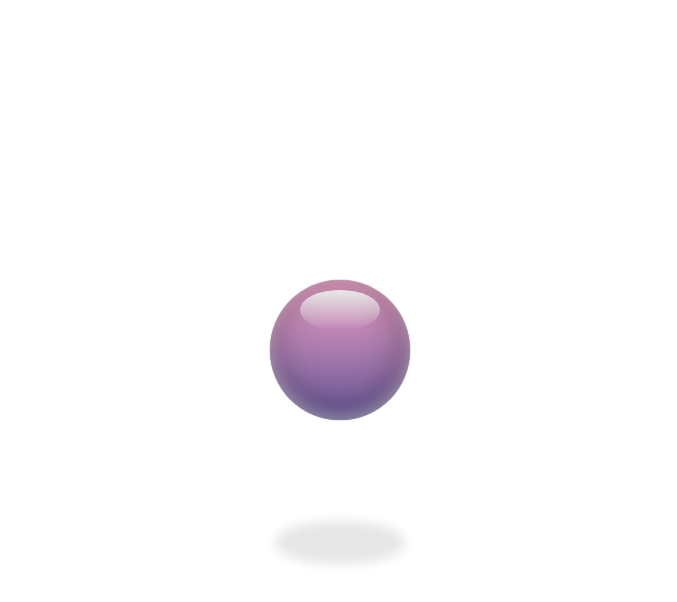
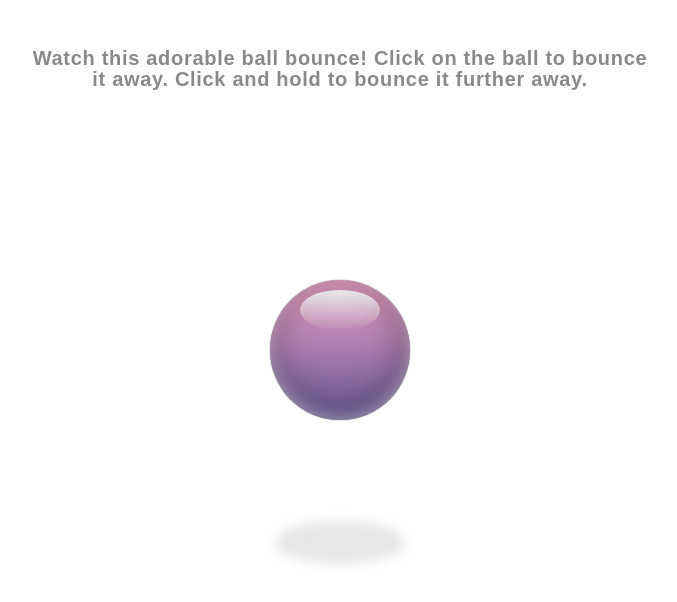
Before and after one commit to whitney-mitchell/3dBouncingBall, a plain HTML site: page index.html in a window 1280 px wide. Shown: the whole page, without its empty margins (300-977 px from the left). Drawn offline with Linux system fonts and the light colour scheme.

Commit message:
Added and styled some instructionsfor the user.

```diff
--- a/index.html
+++ b/index.html
@@ -7,6 +7,10 @@
 	<link rel="stylesheet" href="style.css">
 </head>
 <body>
+	<div id="instructsWrapper">
+		<h1 id="instructs">Watch this adorable ball bounce! Click on the ball to bounce it away. Click and hold to bounce it further away.</h1>
+	</div>
+
 	<!-- "ballWrapper" div wraps the ball -->
 	<div id="ballWrapper">
 		<!-- the ball -->
--- a/style.css
+++ b/style.css
@@ -1,3 +1,26 @@
+/* Instructswrapper div */
+
+#instructsWrapper {
+	margin: auto;
+	margin-top: 3em;
+	width: 50%;
+
+
+}
+
+/* Instructs div */
+
+#instructs {
+	font-family: sans-serif;
+	font-size: 20px;
+	font-weight: bold;
+	color: rgba(20, 20, 20, .5);
+	display: block;
+	letter-spacing: .7px;
+	line-height: 21px;
+	text-align: center;
+}
+
 /* Ballwrapper div */
 
 #ballWrapper {
```
